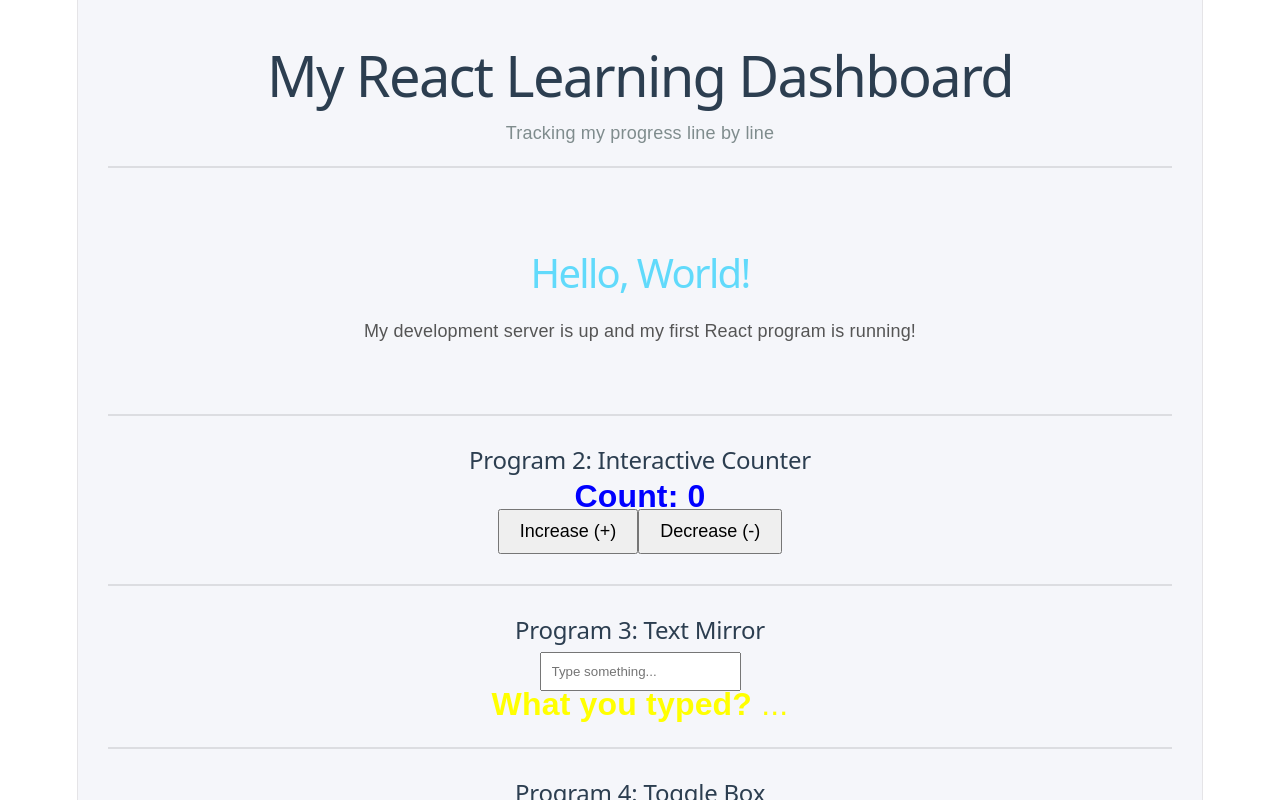
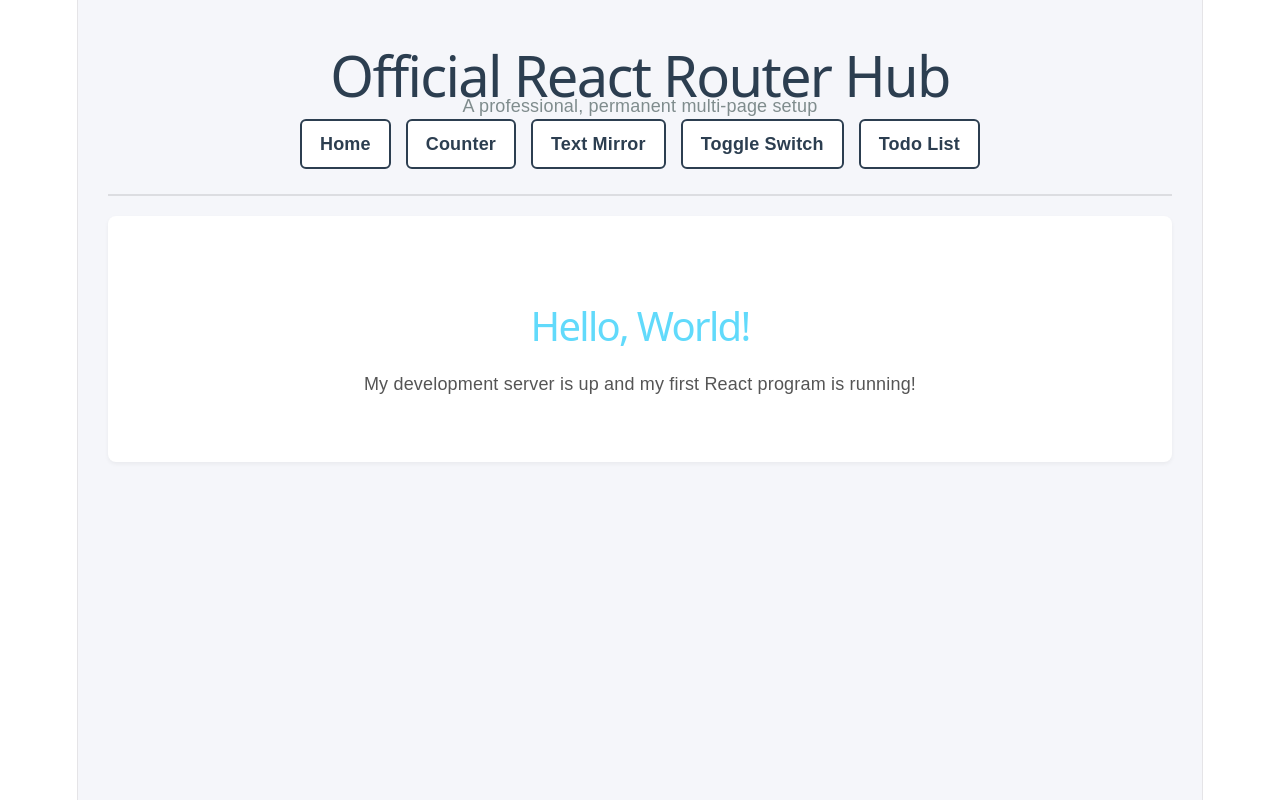
Before and after one commit to nayana649/My-React-App, a React (Vite) app: page / in a window 1280 px wide. Shown: the top 800 px of the page. Built offline with nearby package versions, Linux system fonts and the light colour scheme.

Commit message:
Added Program 5 Todo List and configured routing

```diff
--- a/src/App.jsx
+++ b/src/App.jsx
@@ -1,33 +1,47 @@
 import React from 'react';
+import { BrowserRouter, Routes, Route, Link } from 'react-router-dom';
 import HelloWorld from './HelloWorld';
 import Counter from './Counter';
 import TextMirror from './TextMirror';
-import ToggleBox from './ToggleBox'; // 1. Imported Program 4
+import ToggleBox from './ToggleBox';
+import TodoList from './TodoList'; // 1. IMPORT PROGRAM 5 AT THE TOP
 
 function App() {
   return (
-    <div style={{ padding: '30px', fontFamily: 'sans-serif', backgroundColor: '#f5f6fa', minHeight: '100vh' }}>
-      <h1 style={{ textAlign: 'center', color: '#2c3e50' }}>My React Learning Dashboard</h1>
-      <p style={{ textAlign: 'center', color: '#7f8c8d' }}>Tracking my progress line by line</p>
-      <hr style={{ border: '1px solid #dcdde1', margin: '20px 0' }} />
+    <BrowserRouter>
+      <div style={{ padding: '30px', fontFamily: 'sans-serif', backgroundColor: '#f5f6fa', minHeight: '100vh' }}>
+        <h1 style={{ textAlign: 'center', color: '#2c3e50', marginBottom: '5px' }}>Official React Router Hub</h1>
+        <p style={{ textAlign: 'center', color: '#7f8c8d', marginTop: '0' }}>A professional, permanent multi-page setup</p>
 
-      <HelloWorld />
+        {/* Navigation Bar */}
+        <nav style={{ display: 'flex', justifyContent: 'center', gap: '15px', marginBottom: '25px' }}>
+          <Link to="/" style={linkStyle}>Home</Link>
+          <Link to="/counter" style={linkStyle}>Counter</Link>
+          <Link to="/mirror" style={linkStyle}>Text Mirror</Link>
+          <Link to="/toggle" style={linkStyle}>Toggle Switch</Link>
+          <Link to="/todo" style={linkStyle}>Todo List</Link> {/* Added Nav Link */}
+        </nav>
 
-      <hr style={{ border: '1px solid #dcdde1', margin: '30px 0' }} />
+        <hr style={{ border: '1px solid #dcdde1', margin: '20px 0' }} />
 
-      <Counter />
+        <div style={{ backgroundColor: '#fff', padding: '25px', borderRadius: '8px', boxShadow: '0 2px 4px rgba(0,0,0,0.05)' }}>
+          <Routes>
+            <Route path="/" element={<HelloWorld />} />
+            <Route path="/counter" element={<Counter />} />
+            <Route path="/mirror" element={<TextMirror />} />
+            <Route path="/toggle" element={<ToggleBox />} />
 
-      <hr style={{ border: '1px solid #dcdde1', margin: '30px 0' }} />
+            {/* 2. ADD THE ROUTE MAP RULE HERE */}
+            <Route path="/todo" element={<TodoList />} />
 
-      <TextMirror />
-
-      <hr style={{ border: '1px solid #dcdde1', margin: '30px 0' }} />
-
-      {/* 2. Display Program 4 */}
-      <ToggleBox />
-
-    </div>
+            <Route path="*" element={<div style={{ textAlign: 'center' }}><h2>404 Page</h2></div>} />
+          </Routes>
+        </div>
+      </div>
+    </BrowserRouter>
   );
 }
 
+const linkStyle = { padding: '10px 18px', textDecoration: 'none', backgroundColor: '#fff', color: '#2c3e50', border: '2px solid #2c3e50', borderRadius: '6px', fontWeight: 'bold' };
+
 export default App;
--- /dev/null
+++ b/src/TodoList.jsx
@@ -0,0 +1,44 @@
+import React, { useState } from 'react';
+
+function TodoList() {
+    const [todos, setTodos] = useState(["Learn React Basics", "Build a Creative App"]);
+    const [inputValue, setInputValue] = useState("");
+    const handleAddTask = () => {
+        if (inputValue.trim() !== "") {
+            setTodos([...todos, inputValue]);
+            setInputValue("");
+        }
+    };
+
+    return (
+        <div style={{padding: '20px', backgroundColor: '#f0f0f0', borderRadius: '8px'}}>
+            <h2 style={{color: '#333'}}>My Todo List</h2>
+            <div style={{marginBottom: '20px'}}>
+                <input
+                    type='text'
+                    placeholder='Enter a New Task'
+                    value={inputValue}
+                    onChange={(e) => setInputValue(e.target.value)}
+                    style={{padding: '10px', width: '70%', marginRight: '10px', borderRadius: '4px', border: '1px solid #ccc'}}/>
+                    <button
+                        onClick={handleAddTask}
+                        style={{padding: '10px 15px', fontSize: '16px', backgroundColor: '#e67e22', color: 'white', border: 'none', borderRadius: '0 5px 5px 0', cursor: 'pointer'}}>
+                            Add Task
+                        </button>
+            </div>
+            <ul style={{ listStyleType: 'none', padding: 0, maxWidth: '300px', margin: '0 auto', textAlign: 'left' }}>
+            {todos.map((task, index) => (
+            <li
+                key={index}
+                style={{ padding: '10px', backgroundColor: '#f9f9f9', borderBottom: '1px solid #eee', marginBottom: '5px', borderRadius: '4px', display: 'flex', justifyContent: 'space-between' }}
+            >
+                🔹 {task}
+            </li>
+            ))}
+            </ul>
+        </div>
+
+    );
+}
+
+export default TodoList;
```
